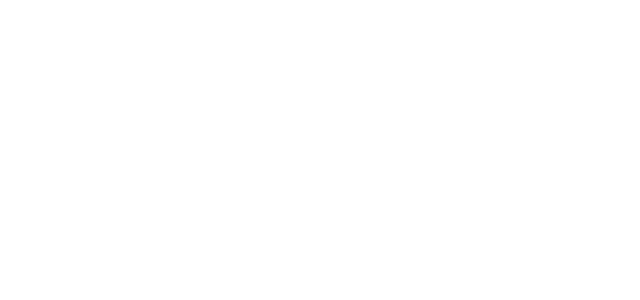
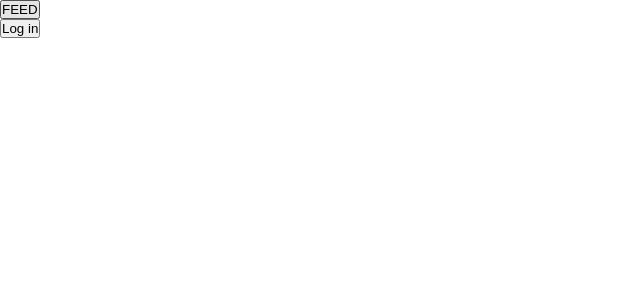
Before and after one commit to papack/fireship-react-next-firebase, a Next.js app: page / in a window 1280 px wide. Shown: the top 300 px of the page, without its empty margins (0-640 px from the left). Built offline with nearby package versions, Linux system fonts and the light colour scheme.

Commit message:
add navbar to every page

```diff
--- a/pages/_app.js
+++ b/pages/_app.js
@@ -1,7 +1,13 @@
-import '../styles/globals.css'
+import Navbar from "../components/Navbar";
+import "../styles/globals.css";
 
 function MyApp({ Component, pageProps }) {
-  return <Component {...pageProps} />
+  return (
+    <>
+      <Navbar />
+      <Component {...pageProps} />
+    </>
+  );
 }
 
-export default MyApp
+export default MyApp;
```
